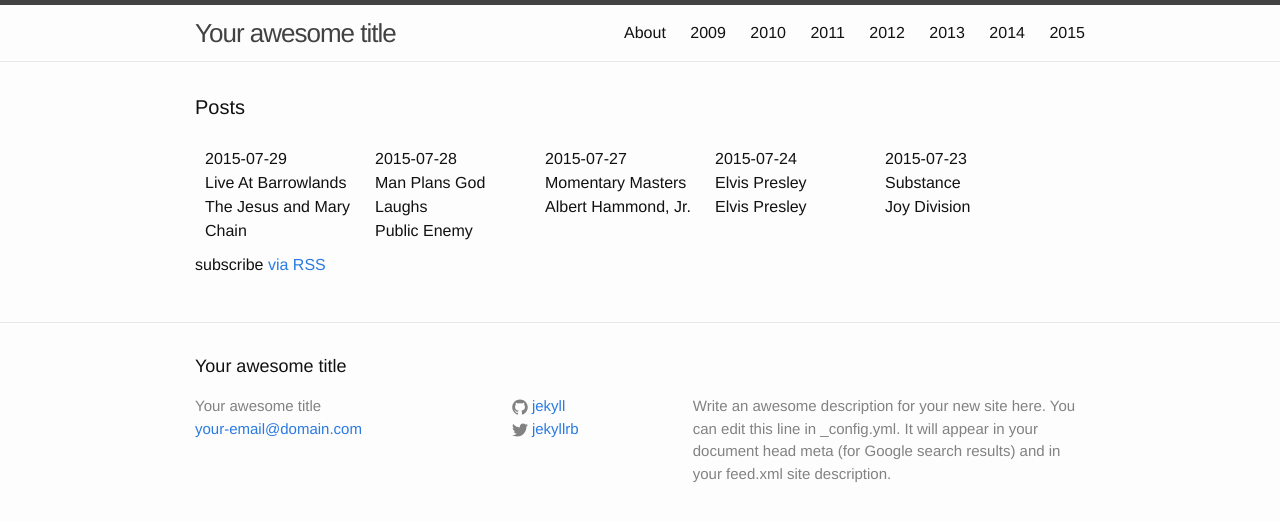
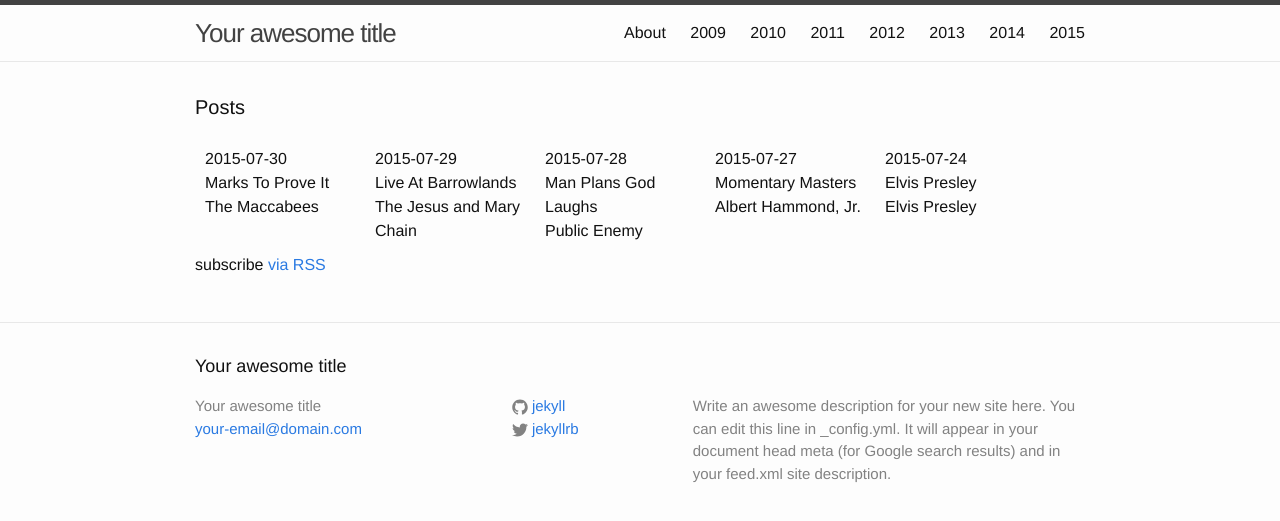
Before and after one commit to karaken12/bbc6musicaotd, a Jekyll site: the page built from site/index.html, in a window 1280 px wide. Shown: the top 521 px of the page. Built offline with Jekyll 4.4.1, drawn with Linux system fonts in a browser that asks for light colours.

Commit message:
Album for 2015-07-30.

```diff
--- a/site/_data/year/2015.yml
+++ b/site/_data/year/2015.yml
@@ -712,3 +712,7 @@
   artist: The Jesus and Mary Chain
   title: Live At Barrowlands
   twitter: https://twitter.com/BBC6Music/status/626303583215054848
+- date: 2015-07-30
+  artist: The Maccabees
+  title: Marks To Prove It
+  twitter: https://twitter.com/BBC6Music/status/626667804155072512
```
